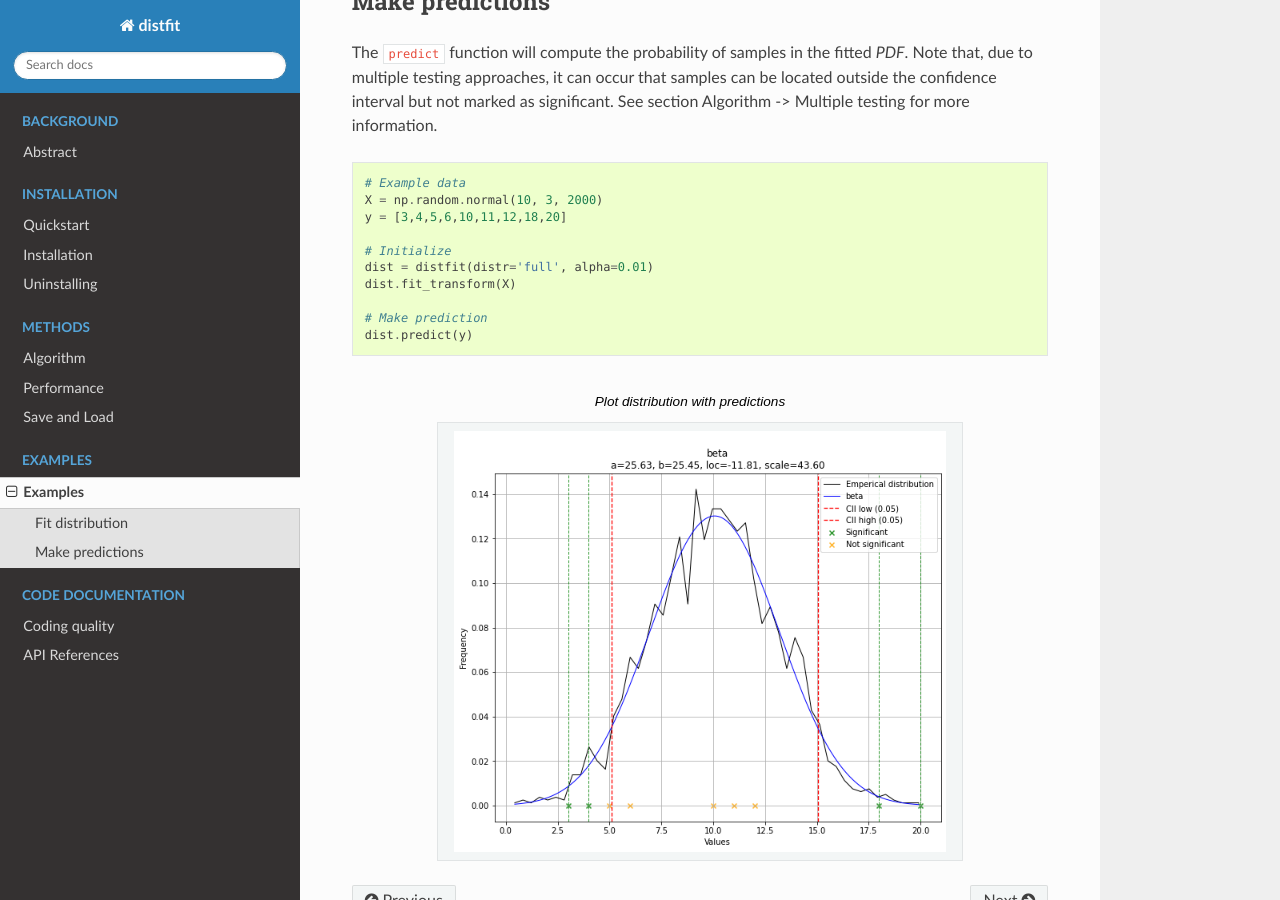
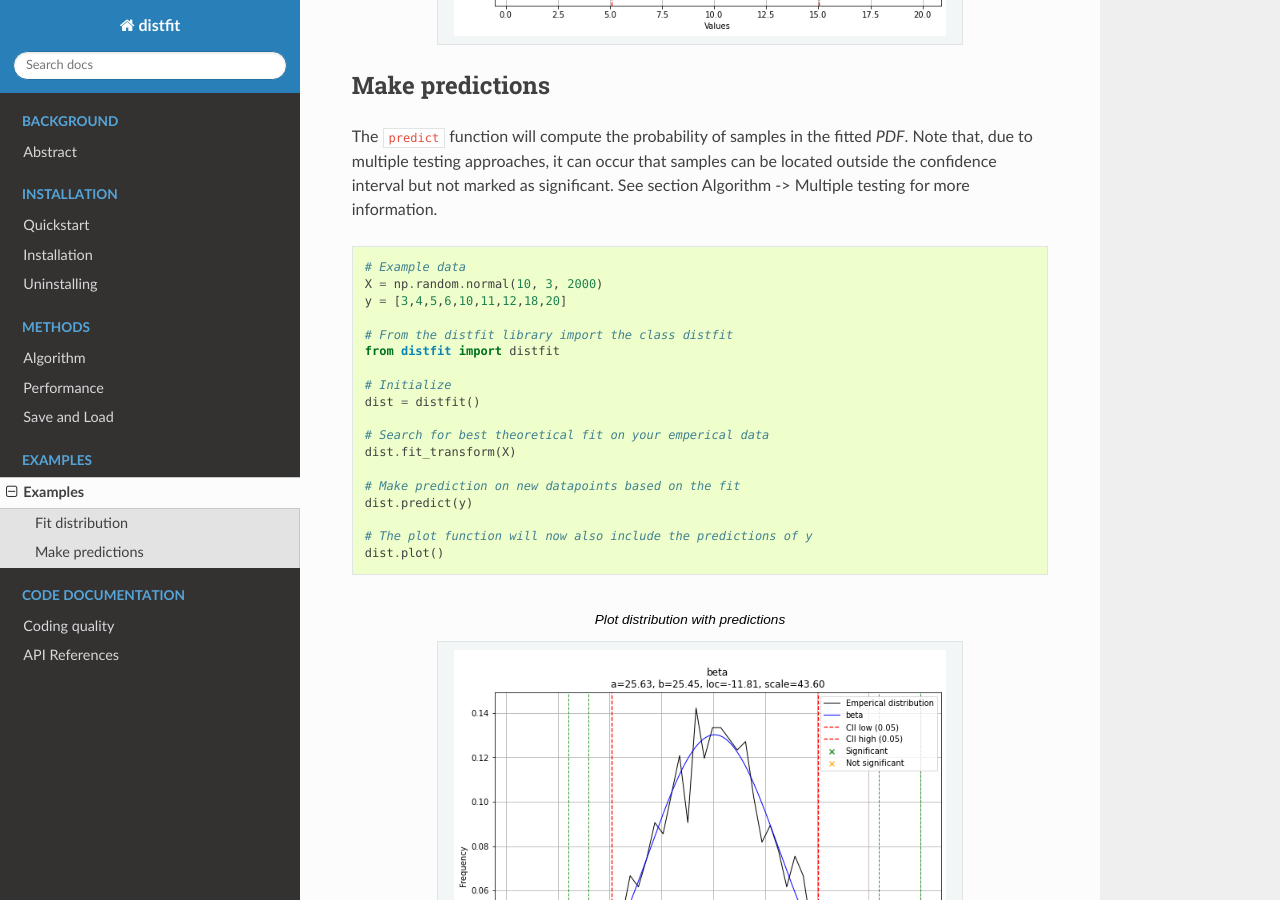
Before and after one commit to erdogant/distfit, a Sphinx documentation site: the page built from docs/source/Examples.rst, in a window 1280 px wide and 900 px high, scrolled down 978 px. Built offline with Sphinx 7.4.7 and the Read the Docs theme 2.0.0, drawn with Linux system fonts in a browser that asks for light colours; some of the changed text lies outside the part shown.

Commit message:
examples improvements

```diff
--- a/docs/source/Examples.rst
+++ b/docs/source/Examples.rst
@@ -14,14 +14,17 @@
     X = np.random.normal(10, 3, 2000)
     y = [3,4,5,6,10,11,12,18,20]
 
+    # From the distfit library import the class distfit
+    from distfit import distfit
+
     # Initialize
     dist = distfit()
+
+    # Search for best theoretical fit on your emperical data
     dist.fit_transform(X)
 
-    # Make prediction
-    dist.predict(y)
-
-
+    # Plot
+    dist.plot()
 
 .. |fig1a| image:: ../figs/example_fig1a.png
     :scale: 80%
@@ -47,12 +50,20 @@
     X = np.random.normal(10, 3, 2000)
     y = [3,4,5,6,10,11,12,18,20]
 
+    # From the distfit library import the class distfit
+    from distfit import distfit
+
     # Initialize
-    dist = distfit(distr='full', alpha=0.01)
+    dist = distfit()
+
+    # Search for best theoretical fit on your emperical data
     dist.fit_transform(X)
 
-    # Make prediction
+    # Make prediction on new datapoints based on the fit
     dist.predict(y)
+
+    # The plot function will now also include the predictions of y
+    dist.plot()
 
 .. |fig1b| image:: ../figs/example_fig1b.png
     :scale: 80%
```
